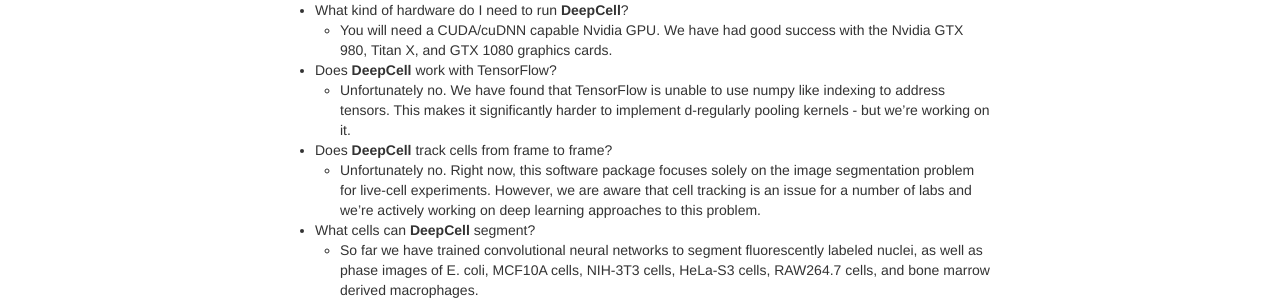
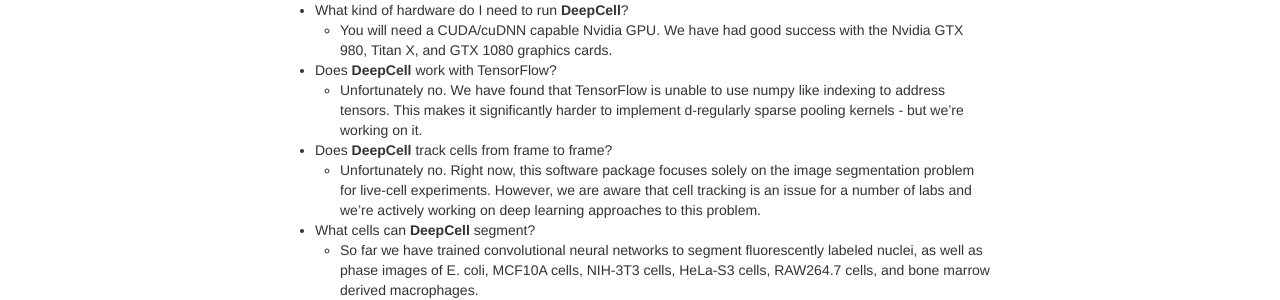
Before and after one commit to vanvalen/deepcell.github.io, a Jekyll site: the page built from _pages/02-FAQ.md, in a window 1280 px wide. Shown: the part 212-512 px from the top of the page. Built offline with Jekyll 4.4.1, drawn with Linux system fonts in a browser that asks for light colours.

Commit message:
Fixed typo

```diff
--- a/_pages/02-FAQ.md
+++ b/_pages/02-FAQ.md
@@ -14,7 +14,7 @@ group: navigation
 	- You will need a CUDA/cuDNN capable Nvidia GPU. We have had good success with the Nvidia GTX 980, Titan X, and GTX 1080 graphics cards.
 
 - Does __DeepCell__ work with TensorFlow?
-	- Unfortunately no. We have found that TensorFlow is unable to use numpy like indexing to address tensors. This makes it significantly harder to implement d-regularly pooling kernels - but we're working on it.
+	- Unfortunately no. We have found that TensorFlow is unable to use numpy like indexing to address tensors. This makes it significantly harder to implement d-regularly sparse pooling kernels - but we're working on it.
 
 - Does __DeepCell__ track cells from frame to frame?
 	- Unfortunately no. Right now, this software package focuses solely on the image segmentation problem for live-cell experiments. However, we are aware that cell tracking is an issue for a number of labs and we're actively working on deep learning approaches to this problem.
```
